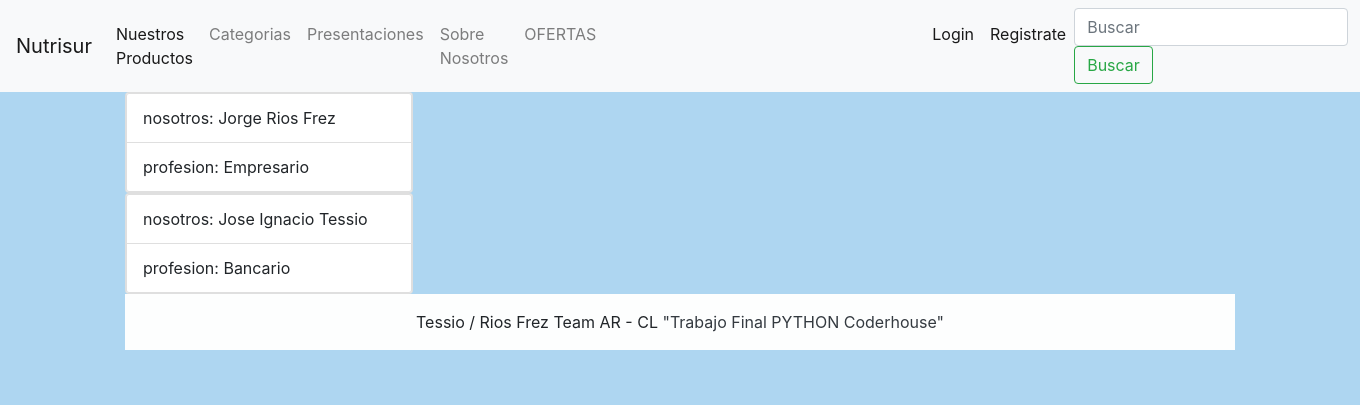
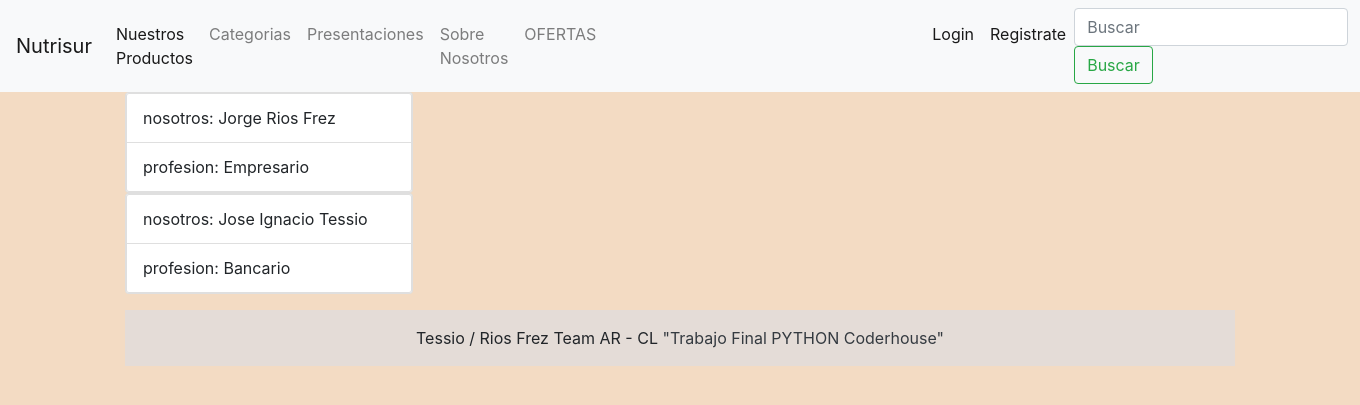
Before and after one commit to joseignaciotessio/Entrega1-Rios-Perez-Tessio, a Django app: page /about/ in a window 1360 px wide. Shown: the top 405 px of the page. Run offline with Django 4.2, Linux system fonts and the light colour scheme; data comes from the database, SQL or seed files in the repository.

Commit message:
opcion colores a definir

```diff
--- a/proyecto_final/templates/about.html
+++ b/proyecto_final/templates/about.html
@@ -15,5 +15,5 @@
   </div>
 
   {% endfor %}
-
+  <p>
 {% endblock %}
--- a/proyecto_final/templates/base.html
+++ b/proyecto_final/templates/base.html
@@ -16,7 +16,7 @@
     </title>
 </head>
 
-<body style="background-color: #AED6F1">
+<body style="background-color:#f3dbc3 ">
 
     <nav class="navbar navbar-expand-lg navbar-light bg-light">
         <a class="navbar-brand" href="/">Nutrisur</a>
@@ -71,7 +71,8 @@
 
     <footer class="bg-light text-center text-lg-start">
         <!-- Copyright -->
-        <div class="text-center p-3" style="background-color: #FDFEFE">
+        <div class="text-center p-3" style="background-color: #e4dcd7
+        ">
             Tessio / Rios Frez
             Team AR - CL
             <a class="text-dark" href="https://mdbootstrap.com/"> "Trabajo Final PYTHON Coderhouse"</a>
@@ -83,7 +84,7 @@
 
 
 
-
+    <p>
 
     </footer>
 
--- a/proyecto_final/templates/category.html
+++ b/proyecto_final/templates/category.html
@@ -14,5 +14,5 @@
     </ul>
   </div>
 {% endfor %}
-
+<p>
 {% endblock %}
--- a/proyecto_final/templates/container.html
+++ b/proyecto_final/templates/container.html
@@ -15,5 +15,5 @@
   </div>
 
   {% endfor %}
-
+  <p>
 {% endblock %}
--- a/proyecto_final/templates/healthdrink.html
+++ b/proyecto_final/templates/healthdrink.html
@@ -18,5 +18,5 @@
   </div>
 
 {% endfor %}
-
+<p>
 {% endblock %}
```
